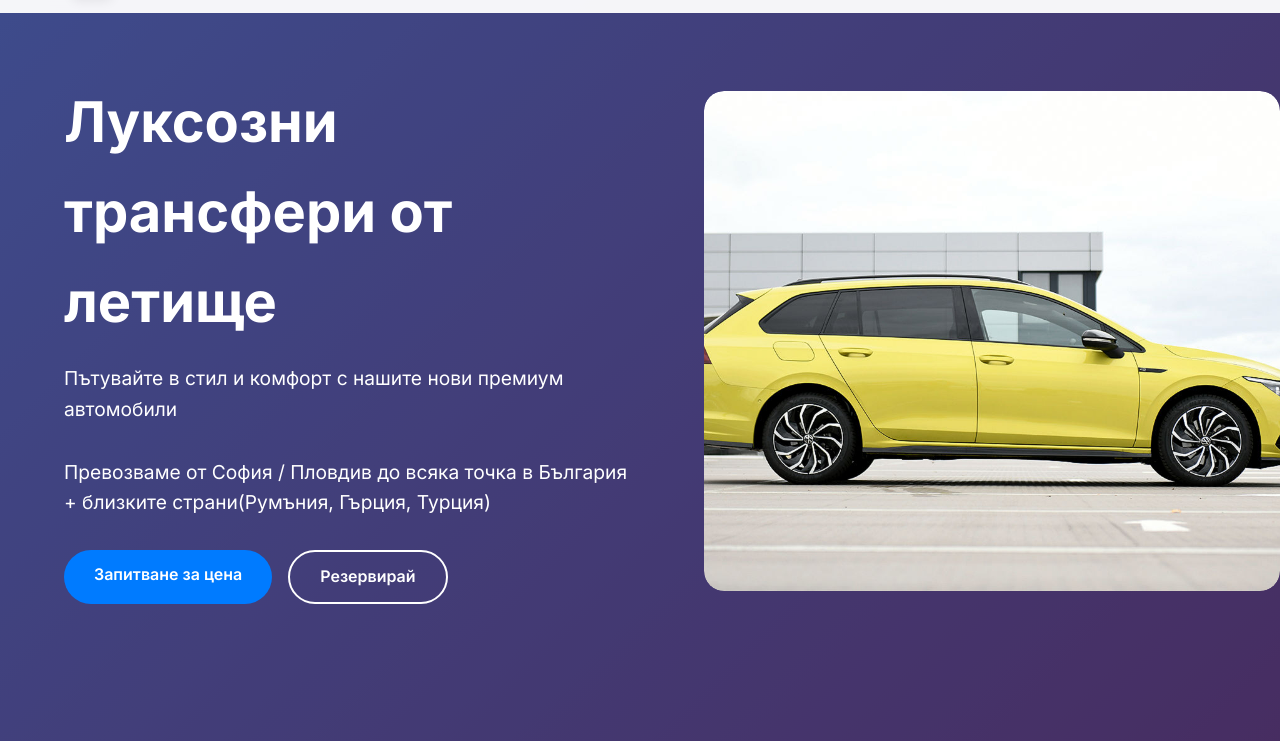
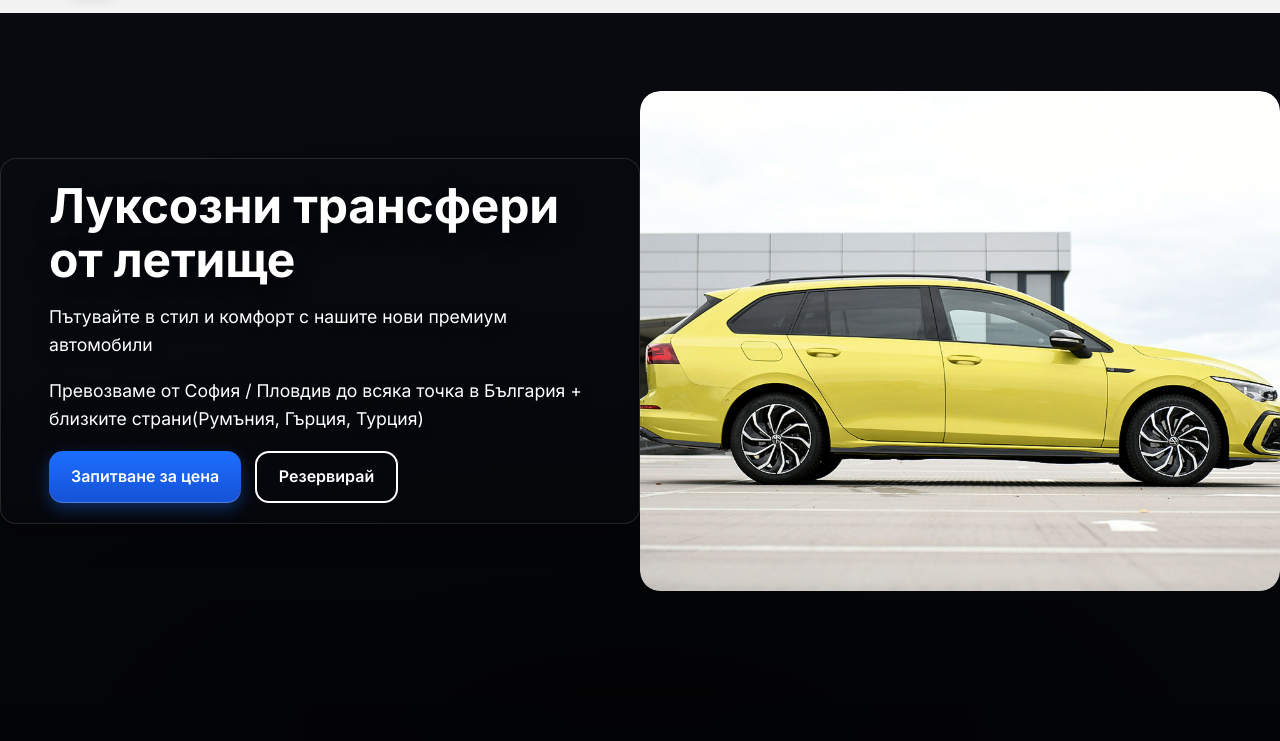
Before and after one commit to dimitroff02/FreelanceProject, a plain HTML site: page index.html in a window 1280 px wide. Shown: the part 59-800 px from the top of the page. Drawn offline with Linux system fonts and the light colour scheme.

Commit message:
luxurytransfers-bg.com

```diff
--- a/styles.css
+++ b/styles.css
@@ -97,7 +97,7 @@ body {
 
 @media (max-width: 768px) {
   .hero-image .car-slide img {
-    content: url('heroimage.png');
+    content: url("heroimage.png");
   }
 }
 
@@ -262,7 +262,7 @@ body {
   align-items: center;
   position: relative;
   overflow: hidden;
-  background: linear-gradient(135deg, #667eea 0%, #764ba2 100%);
+  background: #0b0e14; /* по-„premium“ тъмен бекграунд */
 }
 
 .hero::before {
@@ -272,36 +272,65 @@ body {
   left: 0;
   right: 0;
   bottom: 0;
-  background: rgba(0, 0, 0, 0.4);
+  /* двоен градиент за по-добър контраст към текста и снимката */
+  background: radial-gradient(
+      120% 80% at 50% 100%,
+      rgba(0, 0, 0, 0.72) 0%,
+      rgba(0, 0, 0, 0.48) 50%,
+      rgba(0, 0, 0, 0.18) 100%
+    ),
+    linear-gradient(to top, rgba(0, 0, 0, 0.35), rgba(0, 0, 0, 0.12) 40%);
   z-index: 1;
 }
 
 .hero-content {
   flex: 1;
-  padding: 0 4rem;
+  padding: 1.25rem 3rem;
   color: white;
   z-index: 2;
   position: relative;
+  max-width: 640px;
+  /* „glass“ карта за четимост върху снимката */
+  background: rgba(10, 12, 18, 0.35);
+  backdrop-filter: blur(6px) saturate(120%);
+  border: 1px solid rgba(255, 255, 255, 0.12);
+  border-radius: 16px;
+  box-shadow: 0 10px 30px rgba(0, 0, 0, 0.35);
 }
 
 .hero-content h1 {
-  font-size: 3.5rem;
-  font-weight: 700;
+  font-size: 3rem; /* по-компактно от 3.5rem */
+  font-weight: 800;
   margin-bottom: 1rem;
+  line-height: 1.12;
+  letter-spacing: -0.2px;
+  text-shadow: 0 6px 18px rgba(0, 0, 0, 0.55);
   animation: fadeInUp 1s ease;
 }
 
 .hero-content p {
-  font-size: 1.2rem;
-  margin-bottom: 2rem;
-  opacity: 0.9;
+  font-size: 1.1rem;
+  margin-bottom: 1.1rem;
+  opacity: 0.95;
+  text-shadow: 0 4px 12px rgba(0, 0, 0, 0.5);
   animation: fadeInUp 1s ease 0.2s both;
 }
 
 .hero-buttons {
   display: flex;
-  gap: 1rem;
+  gap: 0.85rem;
+  margin-top: 0.75rem;
   animation: fadeInUp 1s ease 0.4s both;
+}
+
+/* по-удобни за палец бутони само в хиро */
+.hero .btn {
+  height: 52px;
+  padding: 0 22px;
+  border-radius: 14px;
+  display: inline-flex;
+  align-items: center;
+  justify-content: center;
 }
 
 .btn {
@@ -317,14 +346,16 @@ body {
 }
 
 .btn-primary {
-  background: #007bff;
+  background: linear-gradient(180deg, #1d6eff, #1552d6);
   color: white;
+  box-shadow: 0 6px 16px rgba(29, 110, 255, 0.35),
+    inset 0 -1px 0 rgba(255, 255, 255, 0.25);
 }
 
 .btn-primary:hover {
-  background: #0056b3;
+  background: #1552d6;
   transform: translateY(-2px);
-  box-shadow: 0 10px 20px rgba(0, 123, 255, 0.3);
+  box-shadow: 0 10px 20px rgba(29, 110, 255, 0.4);
 }
 
 .btn-secondary {
@@ -342,7 +373,7 @@ body {
 .hero-image {
   flex: 1;
   position: relative;
-  z-index: 2;
+  z-index: 2; /* над градиента */
 }
 
 .car-slider {
@@ -1308,6 +1339,7 @@ body {
   }
 
   .hero::before {
+    /* по-тъмен на мобилно за максимална четимост */
     background: rgba(0, 0, 0, 0.75);
   }
 
```
